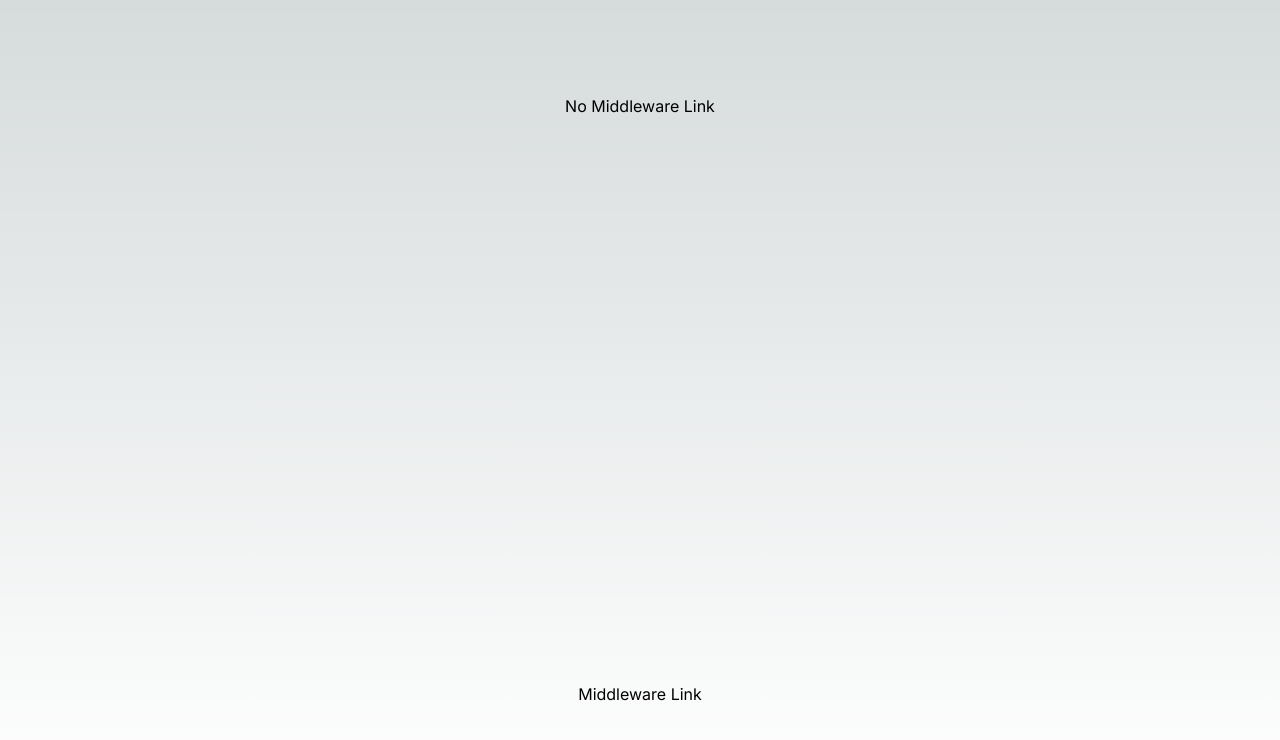
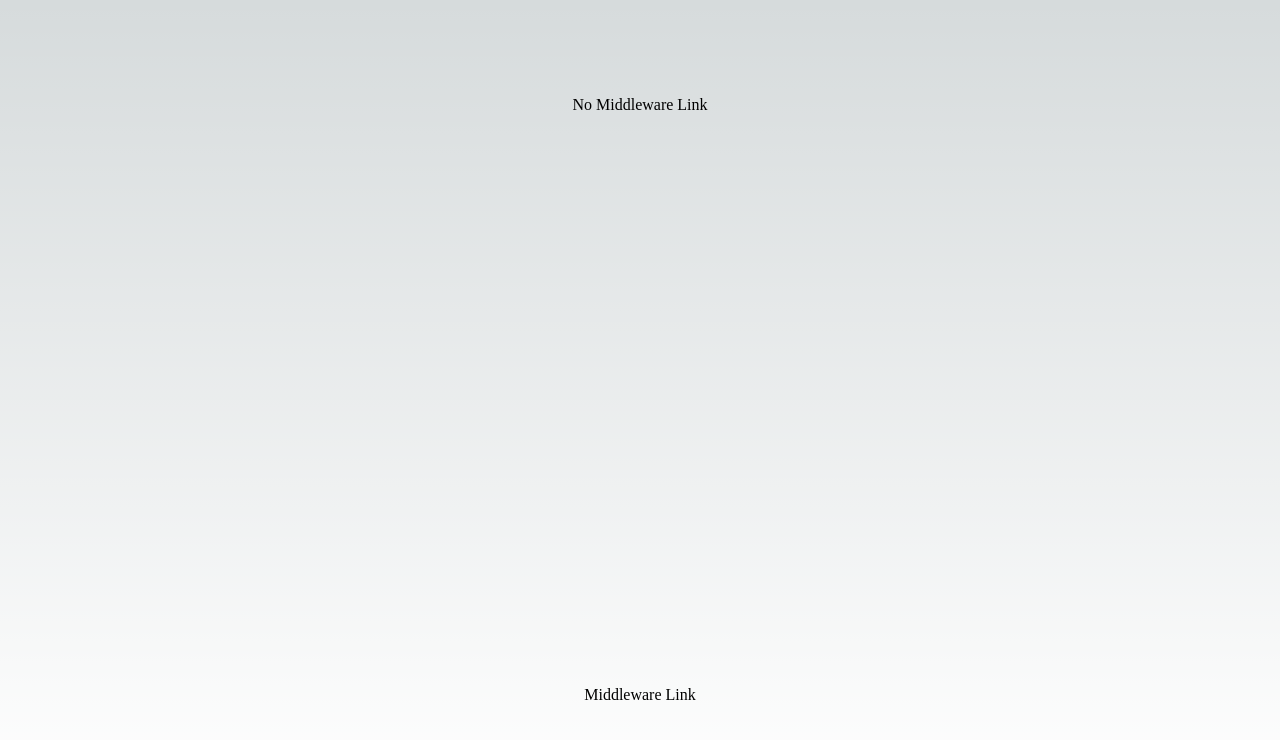
Before and after one commit to gustavolzangelo/testing-ssr, a Next.js app: page / in a window 1280 px wide. Shown: the top 740 px of the page. Built offline with nearby package versions, Linux system fonts and the light colour scheme.

Commit message:
chore: testing

```diff
--- a/pages/index.tsx
+++ b/pages/index.tsx
@@ -1,10 +1,8 @@
 import Head from 'next/head'
 import Image from 'next/image'
-import { Inter } from 'next/font/google'
 import styles from '@/styles/Home.module.css'
 import Link from 'next/link'
 
-const inter = Inter({ subsets: ['latin'] })
 
 export default function Home() {
   return (
@@ -15,7 +13,7 @@ export default function Home() {
         <meta name="viewport" content="width=device-width, initial-scale=1" />
         <link rel="icon" href="/favicon.ico" />
       </Head>
-      <main className={`${styles.main} ${inter.className}`}>
+      <main className={`${styles.main}`}>
 
       <Link href="/account-settings">No Middleware Link</Link>
       <Link href="/auth/account-settings">Middleware Link</Link>
```
